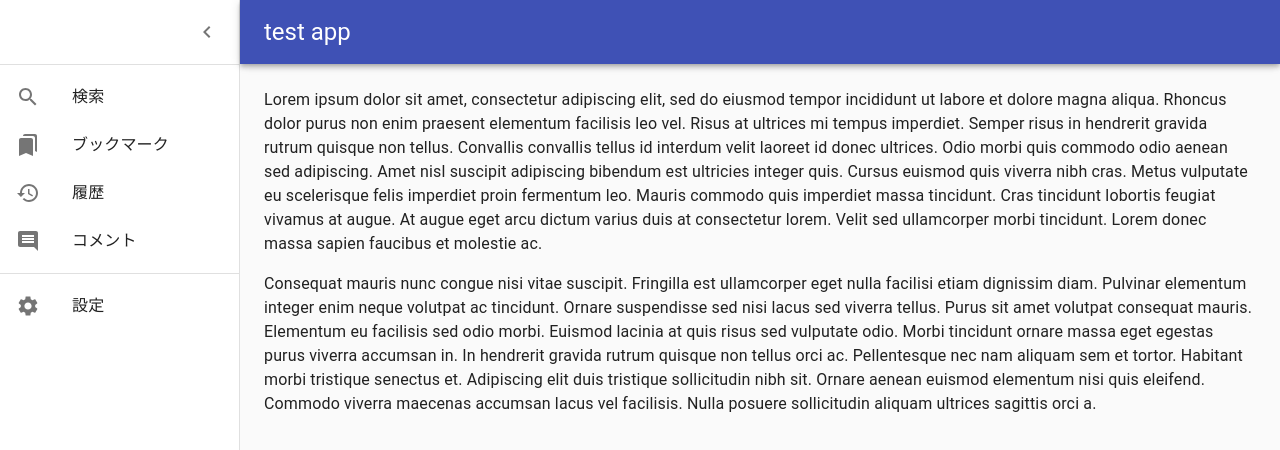
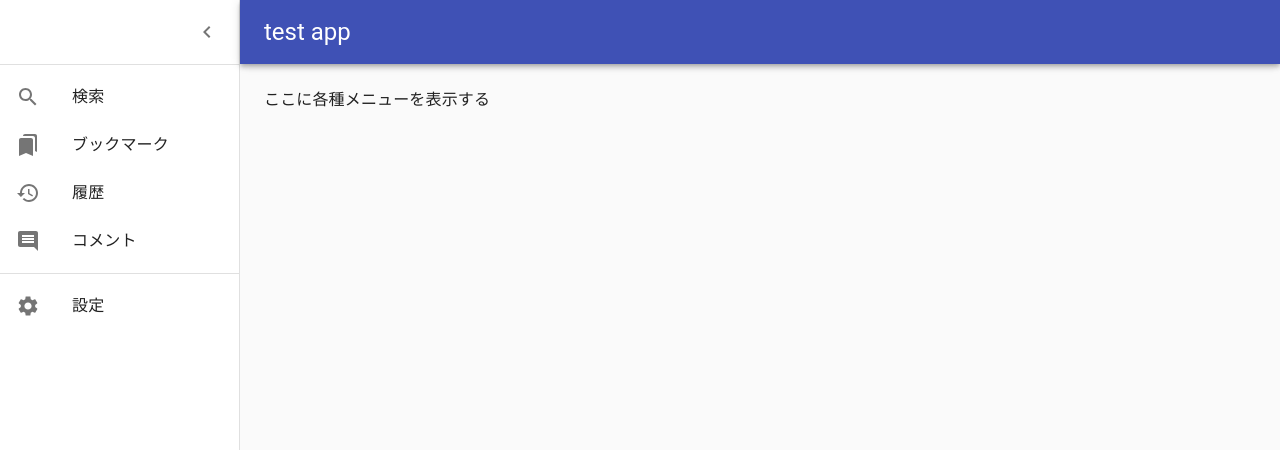
Before and after one commit to ochi-tama/react-test, a React (Create React App) app: page / in a window 1280 px wide. Shown: the top 450 px of the page. Built offline with nearby package versions, Linux system fonts and the light colour scheme.

Commit message:
共通レイアウトを追加

```diff
--- a/src/App.tsx
+++ b/src/App.tsx
@@ -1,17 +1,22 @@
 import React from 'react'
 import { Route, Switch } from 'react-router-dom'
 import styled from 'styled-components'
+import Layout from './components/Layout/Layout'
 import Login from './pages/Login/Login'
 import Search from './pages/Search/Search'
 
 function App(): JSX.Element {
   return (
     <RootDiv>
-      <header className="App-header"></header>
-      <Switch>
-        <Route exact path="/" component={Search} />
-        <Route exact path="/login" component={Login} />
-      </Switch>
+      <Layout>
+        <>
+          <header className="App-header"></header>
+          <Switch>
+            <Route exact path="/" component={Search} />
+            <Route exact path="/login" component={Login} />
+          </Switch>
+        </>
+      </Layout>
     </RootDiv>
   )
 }
--- /dev/null
+++ b/src/components/Layout/Layout.tsx
@@ -0,0 +1,40 @@
+import React from 'react'
+import styled from 'styled-components'
+import AppBar from '../../components/Layout/AppBar'
+import ExpandableDrawer from '../../components/Layout/ExpandableDrawer'
+
+type Props = {
+  children: JSX.Element
+}
+
+export default function Layout({ children }: Props): JSX.Element {
+  const [open, setOpen] = React.useState(true)
+
+  const handleDrawerOpen = () => {
+    setOpen(true)
+  }
+
+  const handleDrawerClose = () => {
+    setOpen(false)
+  }
+
+  return (
+    <>
+      <AppBar open={open} handleOpen={handleDrawerOpen} />
+      <ExpandableDrawer open={open} handleClose={handleDrawerClose} />
+      <MainContent>
+        <SpacerDiv />
+        {children}
+      </MainContent>
+    </>
+  )
+}
+
+const SpacerDiv = styled.div`
+  offset: ${(props) => props.theme.mixins.toolbar};
+`
+
+const MainContent = styled.main`
+  flex-grow: 1;
+  padding: ${(props) => props.theme.spacing(3)}px;
+`
--- a/src/pages/Search/Search.tsx
+++ b/src/pages/Search/Search.tsx
@@ -1,68 +1,7 @@
 /* eslint-disable no-console */
 import Typography from '@material-ui/core/Typography'
 import React from 'react'
-import styled from 'styled-components'
-import AppBar from '../../components/Layout/AppBar'
-import ExpandableDrawer from '../../components/Layout/ExpandableDrawer'
 
 export default function MiniDrawer(): JSX.Element {
-  const [open, setOpen] = React.useState(true)
-
-  const handleDrawerOpen = () => {
-    console.log(open)
-
-    setOpen(true)
-  }
-
-  const handleDrawerClose = () => {
-    setOpen(false)
-  }
-
-  return (
-    <>
-      <AppBar open={open} handleOpen={handleDrawerOpen} />
-      <ExpandableDrawer open={open} handleClose={handleDrawerClose} />
-      <MainContent>
-        <SpacerDiv />
-        <Typography paragraph>
-          Lorem ipsum dolor sit amet, consectetur adipiscing elit, sed do
-          eiusmod tempor incididunt ut labore et dolore magna aliqua. Rhoncus
-          dolor purus non enim praesent elementum facilisis leo vel. Risus at
-          ultrices mi tempus imperdiet. Semper risus in hendrerit gravida rutrum
-          quisque non tellus. Convallis convallis tellus id interdum velit
-          laoreet id donec ultrices. Odio morbi quis commodo odio aenean sed
-          adipiscing. Amet nisl suscipit adipiscing bibendum est ultricies
-          integer quis. Cursus euismod quis viverra nibh cras. Metus vulputate
-          eu scelerisque felis imperdiet proin fermentum leo. Mauris commodo
-          quis imperdiet massa tincidunt. Cras tincidunt lobortis feugiat
-          vivamus at augue. At augue eget arcu dictum varius duis at consectetur
-          lorem. Velit sed ullamcorper morbi tincidunt. Lorem donec massa sapien
-          faucibus et molestie ac.
-        </Typography>
-        <Typography paragraph>
-          Consequat mauris nunc congue nisi vitae suscipit. Fringilla est
-          ullamcorper eget nulla facilisi etiam dignissim diam. Pulvinar
-          elementum integer enim neque volutpat ac tincidunt. Ornare suspendisse
-          sed nisi lacus sed viverra tellus. Purus sit amet volutpat consequat
-          mauris. Elementum eu facilisis sed odio morbi. Euismod lacinia at quis
-          risus sed vulputate odio. Morbi tincidunt ornare massa eget egestas
-          purus viverra accumsan in. In hendrerit gravida rutrum quisque non
-          tellus orci ac. Pellentesque nec nam aliquam sem et tortor. Habitant
-          morbi tristique senectus et. Adipiscing elit duis tristique
-          sollicitudin nibh sit. Ornare aenean euismod elementum nisi quis
-          eleifend. Commodo viverra maecenas accumsan lacus vel facilisis. Nulla
-          posuere sollicitudin aliquam ultrices sagittis orci a.
-        </Typography>
-      </MainContent>
-    </>
-  )
+  return <Typography paragraph>ここに各種メニューを表示する</Typography>
 }
-
-const SpacerDiv = styled.div`
-  offset: ${(props) => props.theme.mixins.toolbar};
-`
-
-const MainContent = styled.main`
-  flex-grow: 1;
-  padding: ${(props) => props.theme.spacing(3)}px;
-`
```
